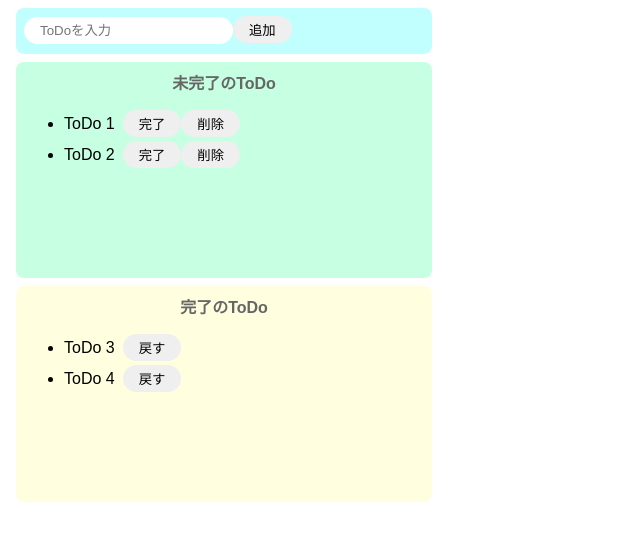
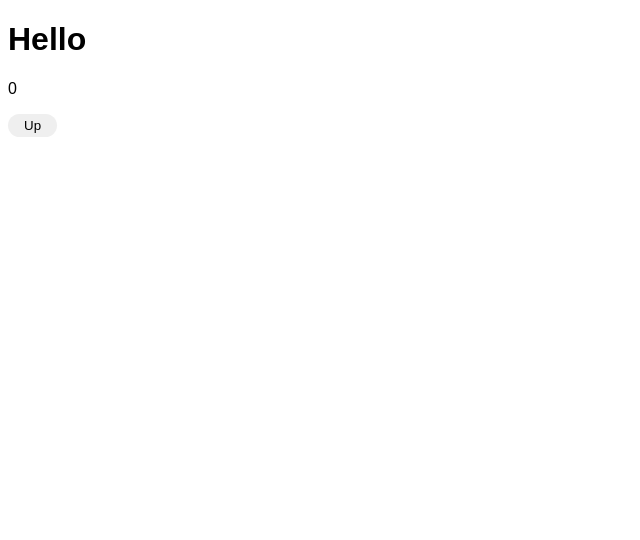
Before and after one commit to koyamal/CSBox-React, a React (Create React App) app: page / in a window 1280 px wide. Shown: the top 540 px of the page, without its empty margins (0-640 px from the left). Built offline with nearby package versions, Linux system fonts and the light colour scheme.

Commit message:
Use onClick in button

```diff
--- a/src/App.jsx
+++ b/src/App.jsx
@@ -1,62 +1,16 @@
 import React, { useState } from "react";
 import "./styles.css";
-import { InputTodo } from "./components/InputTodo";
-import { IncompleteTodos } from "./components/IncompleteTodos";
-import { CompleteTodos } from "./components/CompleteTodos";
 
 export const App = () => {
-  const [todoText, setTodoText] = useState("");
-  const [incompleteTodos, setIncompleteTodos] = useState(["ToDo 1", "ToDo 2"]);
-  const [completeTodos, setCompleteTodos] = useState(["ToDo 3", "ToDo 4"]);
-
-  const onChangeTodoText = (event) => {
-    setTodoText(event.target.value);
+  const [count, setCount] = useState(0);
+  const onClickUp = () => {
+    setCount(count + 1);
   };
-
-  const onClickAdd = () => {
-    if (todoText === "") {
-      return;
-    }
-    const newTodos = [...incompleteTodos, todoText];
-    setIncompleteTodos(newTodos);
-    setTodoText("");
-  };
-
-  const onClickDelete = (index) => {
-    const newTodos = [...incompleteTodos];
-    newTodos.splice(index, 1);
-    setIncompleteTodos(newTodos);
-  };
-
-  const onClickComplete = (index) => {
-    const newIncompleteTodos = [...incompleteTodos];
-    newIncompleteTodos.splice(index, 1);
-    setIncompleteTodos(newIncompleteTodos);
-    const newCompleteTodos = [...completeTodos, incompleteTodos[index]];
-    setCompleteTodos(newCompleteTodos);
-  };
-
-  const onClickBack = (index) => {
-    const newCompleteTodos = [...completeTodos];
-    newCompleteTodos.splice(index, 1);
-    setCompleteTodos(newCompleteTodos);
-    const newIncompleteTodos = [...incompleteTodos, completeTodos[index]];
-    setIncompleteTodos(newIncompleteTodos);
-  };
-
   return (
-    <>
-      <InputTodo
-        todoText={todoText}
-        onChangeTodoText={onChangeTodoText}
-        onClickAdd={onClickAdd}
-      />
-      <IncompleteTodos
-        incompleteTodos={incompleteTodos}
-        onClickComplete={onClickComplete}
-        onClickDelete={onClickDelete}
-      />
-      <CompleteTodos completeTodos={completeTodos} onClickBack={onClickBack} />
-    </>
+    <div>
+      <h1>Hello</h1>
+      <p>{count}</p>
+      <button onClick={onClickUp}>Up</button>
+    </div>
   );
 };
```
